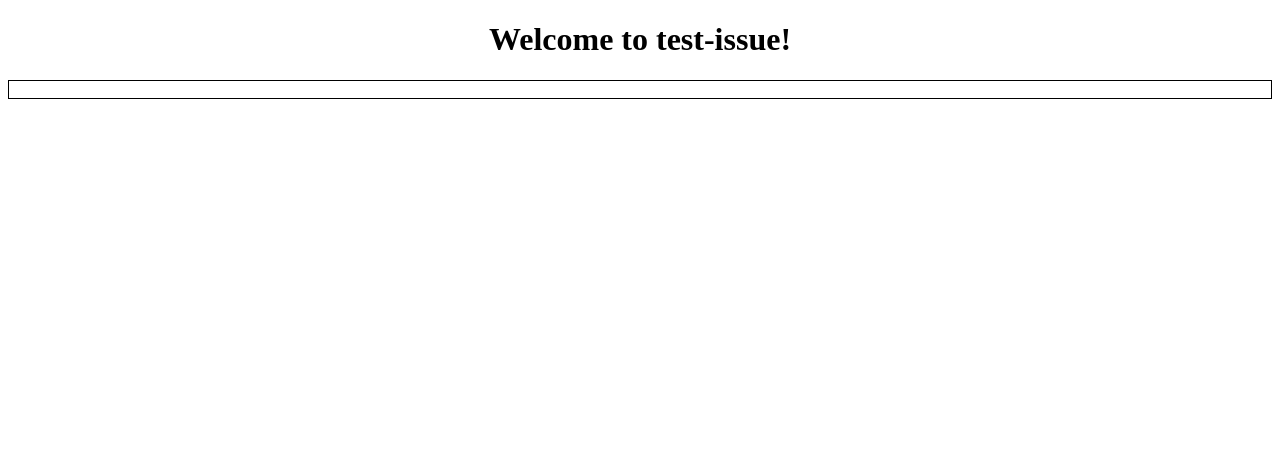
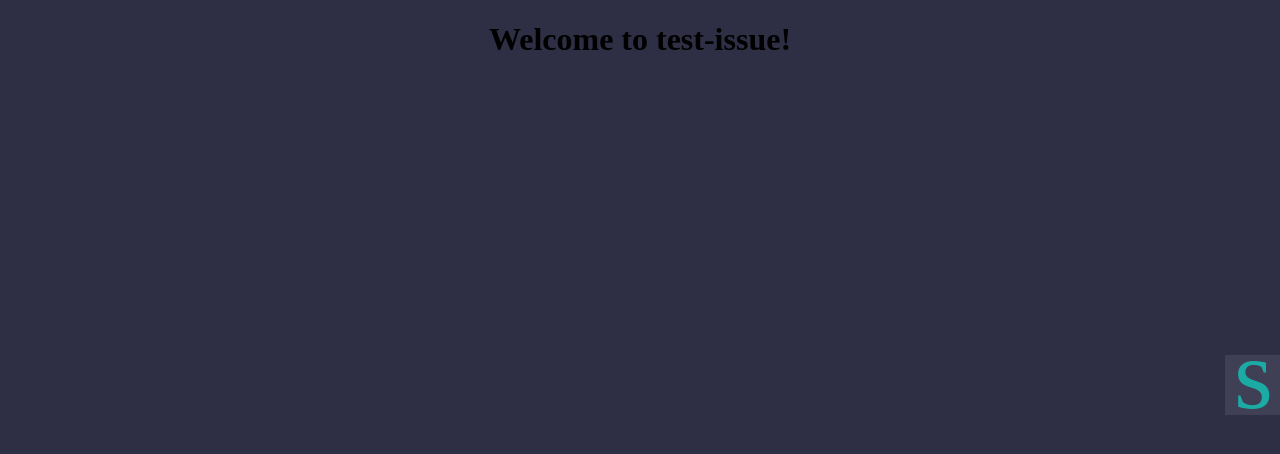
Before and after one commit to alunenko/test_geo, an Angular app in the folder test-issue/: page / in a window 1280 px wide. Shown: the top 454 px of the page. Built offline with nearby package versions, Linux system fonts and the light colour scheme.

Commit message:
feature/design: based on functionality, create theme, animation

```diff
--- a/test-issue/src/app/app.component.scss
+++ b/test-issue/src/app/app.component.scss
@@ -1,9 +1,10 @@
+body {
+  background-color: #2e2f44;
+  overflow: hidden;
+}
+
 .d-none {
   display: none;
-}
-
-.w-100 {
-  width: 100%;
 }
 
 ul {
--- a/test-issue/src/app/app.component.ts
+++ b/test-issue/src/app/app.component.ts
@@ -1,5 +1,5 @@
 import {
-  Component,
+  Component, ElementRef, HostBinding, HostListener,
   ViewEncapsulation
 } from '@angular/core';
 
--- a/test-issue/src/app/app.module.ts
+++ b/test-issue/src/app/app.module.ts
@@ -1,13 +1,14 @@
 import {NgModule} from '@angular/core';
 import {BrowserModule} from '@angular/platform-browser';
+import {BrowserAnimationsModule} from "@angular/platform-browser/animations";
 import {HttpClientModule} from '@angular/common/http';
 
 import {AppComponent} from './app.component';
 import {AutocompleteDirective} from "./components/autocomplete/autocomplete.directive";
 import {GeoService} from "./services/geo.service";
-import { AutocompleteResultComponent } from './components/autocomplete-result/autocomplete-result.component';
+import {AutocompleteResultComponent} from './components/autocomplete-result/autocomplete-result.component';
 import {AutocompleteResultService} from "./components/autocomplete-result/autocomplete-result.service";
-import { AutocompleteComponent } from './components/autocomplete/autocomplete.component';
+import {AutocompleteComponent} from './components/autocomplete/autocomplete.component';
 
 @NgModule({
     declarations: [
@@ -18,6 +19,7 @@ import { AutocompleteComponent } from './components/autocomplete/autocomplete.co
     ],
     imports: [
         BrowserModule,
+        BrowserAnimationsModule,
         HttpClientModule
     ],
     providers: [
--- a/test-issue/src/app/components/autocomplete-result/autocomplete-result.component.html
+++ b/test-issue/src/app/components/autocomplete-result/autocomplete-result.component.html
@@ -10,5 +10,6 @@
 </div>
 
 <ng-template #noResults>
-    <p>{{ noResultText }}</p>
+    <p *ngIf="noResultText"
+       class="no-results">{{ noResultText }}</p>
 </ng-template>
--- a/test-issue/src/app/components/autocomplete-result/autocomplete-result.component.scss
+++ b/test-issue/src/app/components/autocomplete-result/autocomplete-result.component.scss
@@ -0,0 +1,30 @@
+.autocomplete {
+  &-results {
+    border: 1px solid #2d2d4f;
+    background-color: #3f3f55;
+
+    li {
+      padding: 5px;
+      border-top: 1px solid #2d2d4f;
+      color: #8c8ca8;
+
+      &:hover {
+        background-color: #f7911e;
+        color: white;
+      }
+
+      &:first-child {
+        border: 0 none;
+      }
+    }
+  }
+}
+
+.no-results {
+  margin-top: 5px;
+  font-size: 20px;
+  text-align: center;
+  color: #8c8ca8;
+  background-color: #3f3f55;
+
+}
--- a/test-issue/src/app/components/autocomplete-result/autocomplete-result.component.ts
+++ b/test-issue/src/app/components/autocomplete-result/autocomplete-result.component.ts
@@ -61,6 +61,7 @@ export class AutocompleteResultComponent implements OnInit {
 
             if (!isInputAutocompleteElement) {
                 this.showSearchResult = false;
+                this.noResultText = "";
             }
         }
     }
--- a/test-issue/src/app/components/autocomplete/autocomplete.component.html
+++ b/test-issue/src/app/components/autocomplete/autocomplete.component.html
@@ -1,8 +1,17 @@
-<div class="autocomplete">
-  <input autocomplete
-         [value]="autocompliteValue"
-         (focus)="onFocus()"
-         class="autocomplete-search w-100"
-         type="text">
-  <app-autocomplete-result></app-autocomplete-result>
+<div [@toggleSearchBar]="isOpen ? 'open' : 'closed'"
+        id="container"
+     class="autocomplete border-left-none">
+  <div id="content">
+    <span id="loupe"
+          (click)="onOpen()"></span>
+    <input autocomplete
+           [value]="autocompliteValue"
+           (focus)="onFocus()"
+           class="autocomplete-search d-none"
+           type="text">
+    <app-autocomplete-result></app-autocomplete-result>
+    <span (click)="onClose()"
+          id="close"
+          class="hide">X</span>
+  </div>
 </div>
--- a/test-issue/src/app/components/autocomplete/autocomplete.component.scss
+++ b/test-issue/src/app/components/autocomplete/autocomplete.component.scss
@@ -1,21 +1,115 @@
-.autocomplete {
-  li {
-    padding: 5px;
-    border-top: 1px solid gray;
+#container {
+  position: absolute;
+  right: 0;
+  top: calc(50% - 50px);
+  width: calc(100% + 50px);
+  transition: .4s all;
+  border: 5px solid transparent;
+  border-right: 0 none;
 
-    &:first-child {
-      border: 0 none;
-    }
-
-    &:hover {
-      background-color: lightskyblue;
-    }
-  }
-  &-search {
-    box-sizing: border-box;
-  }
-  &-search,
-  &-results {
-    border: 1px solid;
+  &.border-left-none {
+    border-left: 0 none;
   }
 }
+
+#container.border-left-none {
+  border-left: 0 none;
+}
+
+@keyframes containerBounce {
+  0% {
+    border-radius: 40px 10px;
+    transform: skew(-28deg);
+  }
+  20% {
+    border-radius: 10px 40px;
+    transform: skew(28deg);
+  }
+  39% {
+    border-radius: 0;
+    transform: skew(0);
+  }
+  40% {
+    transform: translateX(0);
+  }
+  60% {
+    transform: translateX(20px);
+  }
+  80% {
+    transform: translateX(-10px);
+  }
+  100% {
+    transform: translateX(0);
+  }
+}
+
+#loupe {
+  width: 50px;
+  height: 50px;
+  display: inline-block;
+  position: relative;
+
+  &:after {
+    content: 's';
+    width: 50px;
+    height: 50px;
+    position: absolute;
+    font-size: 100px;
+    line-height: 30px;
+    top: 0;
+    left: 4px;
+    color: #1caaa5;
+  }
+}
+
+#wrapper {
+  width: 100%;
+  height: 50px;
+}
+
+#content {
+  height: 50px;
+  background-color: #3f3f55;
+  padding: 5px;
+}
+
+#close {
+  width: 45px;
+  height: 50px;
+  position: absolute;
+  font-size: 30px;
+  line-height: 52px;
+  top: calc(50% - 25px);
+  color: #1caaa5;
+  text-align: center;
+  transition: .3s all;
+
+  &:hover {
+    cursor: pointer;
+  }
+
+  &.hide {
+    right: -40px;
+    display: none;
+  }
+
+  &.show {
+    right: 40px;
+    display: block;
+  }
+}
+
+.autocomplete {
+  &-search {
+    position: absolute;
+    height: 50px;
+    box-sizing: border-box;
+    border: 0 none;
+    background-color: #3f3f55;
+    color: #8c8ca8;
+    width: calc(100% - 150px);
+    font-size: 25px;
+    padding: 5px;
+    outline: none;
+  }
+}
--- a/test-issue/src/app/components/autocomplete/autocomplete.component.ts
+++ b/test-issue/src/app/components/autocomplete/autocomplete.component.ts
@@ -1,24 +1,48 @@
 import {
-    Component,
+    Component, ElementRef, Renderer2,
     ViewEncapsulation
 } from '@angular/core';
 
 import {GeoService} from "../../services/geo.service";
 import {AutocompleteResultService} from "../autocomplete-result/autocomplete-result.service";
+import {animate, state, style, transition, trigger} from "@angular/animations";
 
 @Component({
     selector: 'app-autocomplete',
     templateUrl: './autocomplete.component.html',
     styleUrls: ['./autocomplete.component.scss'],
-    encapsulation: ViewEncapsulation.None
+    encapsulation: ViewEncapsulation.None,
+    animations: [
+        trigger('toggleSearchBar', [
+            state('open', style({
+                animation: 'containerBounce .4s',
+                width: 'calc(100% + 50px)',
+                right: '-50px'
+            })),
+            state('closed', style({
+                animation: 'containerBounce .4s',
+                width: '60px',
+                right: '-5px'
+            })),
+            transition('open => closed', [
+                animate('.4s')
+            ]),
+            transition('closed => open', [
+                animate('.4s')
+            ]),
+        ])
+    ]
 })
 export class AutocompleteComponent {
-
     autocompliteValue = "";
+    isSearchBarOpen = false;
+    isOpen = false;
 
     constructor(
         private geoService: GeoService,
-        private autocompliteResultService: AutocompleteResultService
+        private autocompliteResultService: AutocompleteResultService,
+        private elementReference: ElementRef,
+        private renderer2: Renderer2
     ) {
         this.geoService.newSelected.subscribe(
             (newValue) => {
@@ -34,4 +58,38 @@ export class AutocompleteComponent {
             this.autocompliteResultService.showDisplayResults();
         }
     }
+
+    onOpen() {
+        const className = "d-none";
+        const inputElement = this.elementReference.nativeElement.querySelector("input");
+        const isInput = inputElement.classList.contains(className);
+        const isCloseButtonElement = this.elementReference.nativeElement.querySelector("#close");
+
+        this.isOpen = true;
+        this.isSearchBarOpen = true;
+
+        if(isInput) {
+            this.renderer2.removeClass(inputElement, className);
+            inputElement.focus();
+            this.renderer2.removeClass(isCloseButtonElement, "hide");
+            this.renderer2.addClass(isCloseButtonElement, "show");
+        }
+    }
+
+    onClose() {
+        const className = "d-none";
+        const inputElement = this.elementReference.nativeElement.querySelector("input");
+        const isInput = inputElement.classList.contains(className);
+        const isCloseButtonElement = this.elementReference.nativeElement.querySelector("#close");
+
+        this.isOpen = false;
+        this.isSearchBarOpen = false;
+        this.autocompliteResultService.hideDisplayResults();
+
+        if(!isInput) {
+            this.renderer2.addClass(inputElement, className);
+            this.renderer2.addClass(isCloseButtonElement, "hide");
+            this.renderer2.removeClass(isCloseButtonElement, "show");
+        }
+    }
 }
--- a/test-issue/src/app/components/autocomplete/autocomplete.directive.ts
+++ b/test-issue/src/app/components/autocomplete/autocomplete.directive.ts
@@ -1,7 +1,7 @@
 import {
     Directive,
-    ElementRef,
-    HostListener
+    ElementRef, HostBinding,
+    HostListener, Renderer2
 } from "@angular/core";
 
 import {GeoService} from "../../services/geo.service";
@@ -16,7 +16,8 @@ export class AutocompleteDirective {
 
     constructor(
         private elementReference: ElementRef,
-        private geoService: GeoService) {
+        private geoService: GeoService
+    ) {
     }
 
     @HostListener(
```
